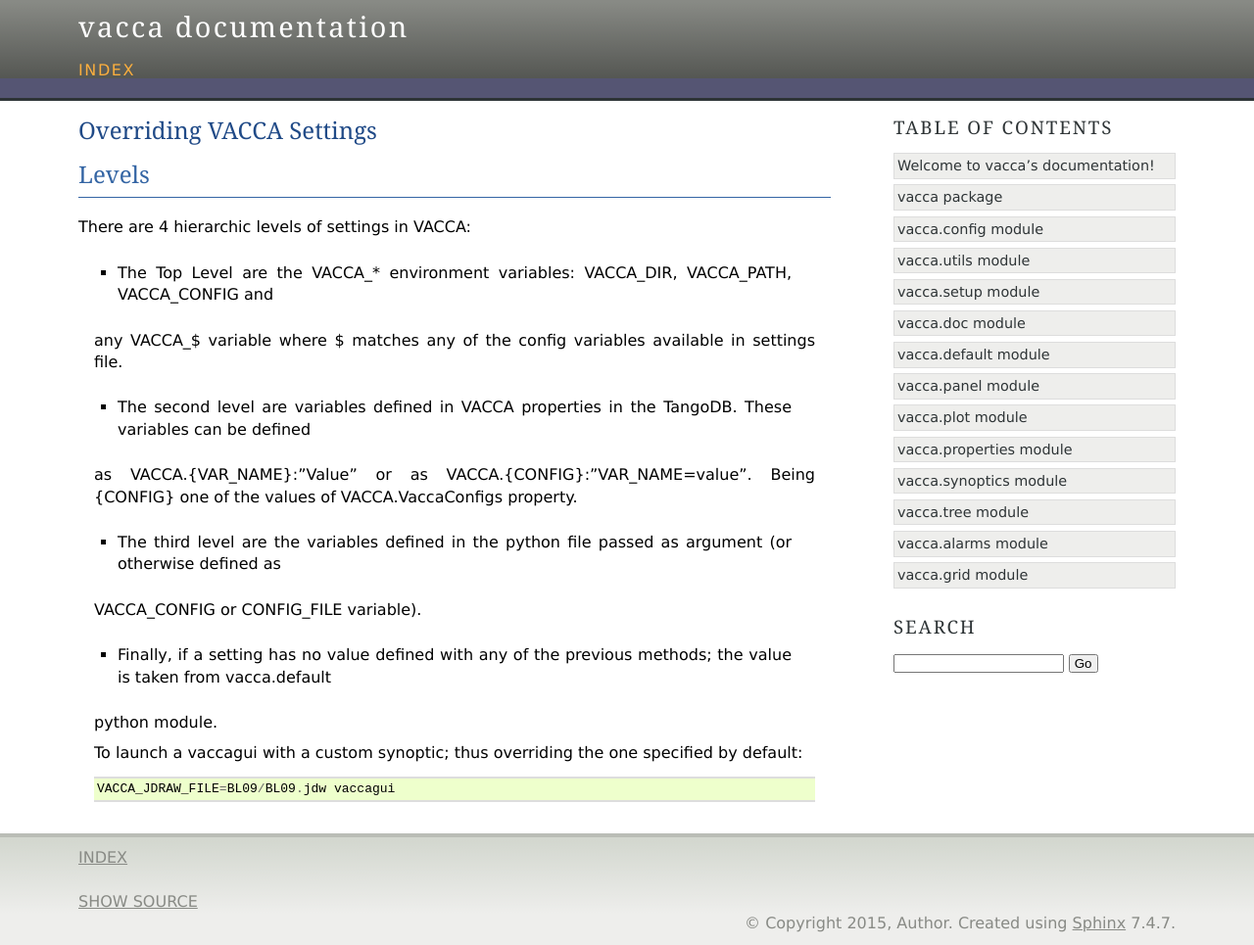
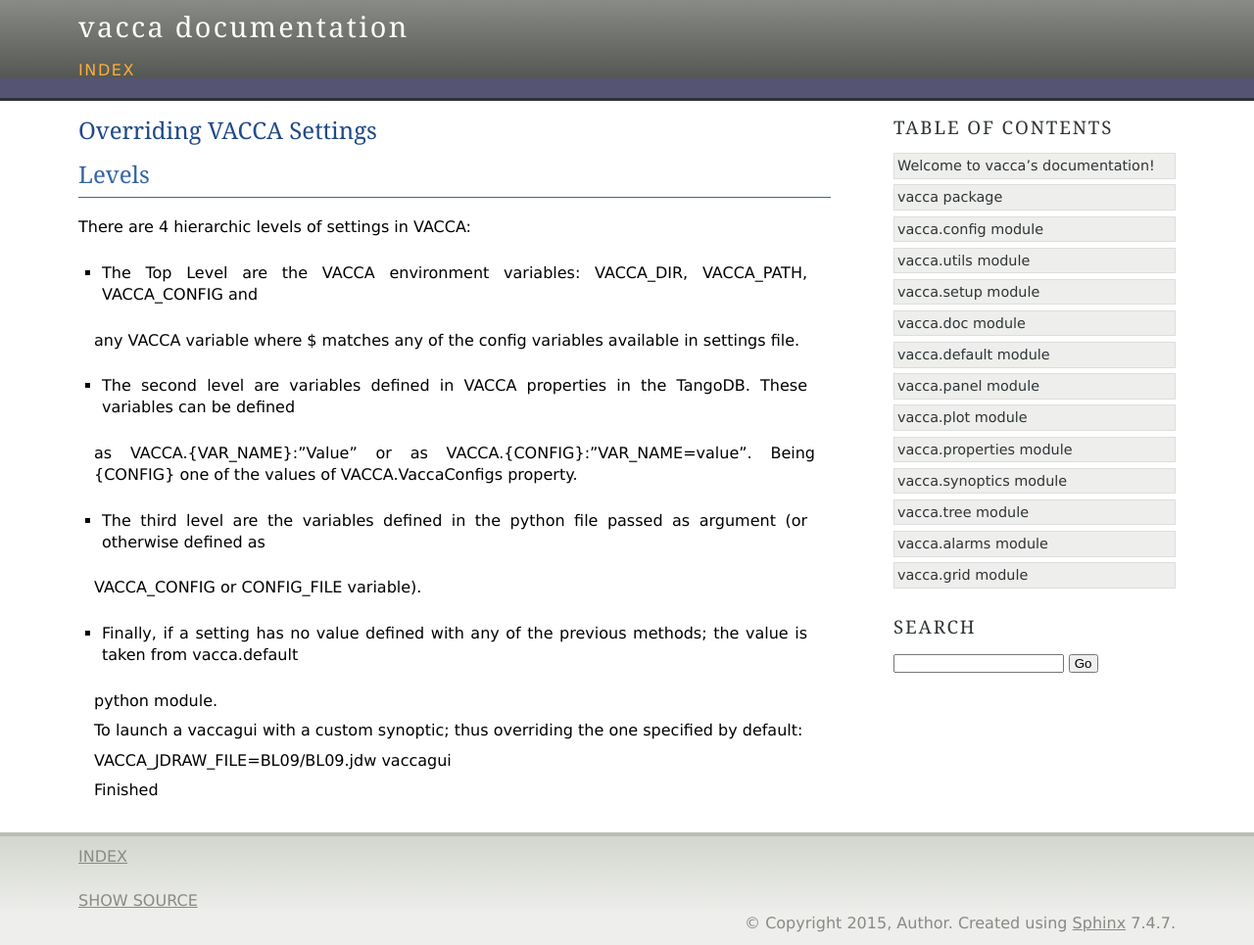
Before and after one commit to tango-controls/VACCA, a Sphinx documentation site: the page built from doc/recipes/EnvironmentVariables.rst, in a window 1280 px wide. Shown: the whole page at 98% size. Built offline with Sphinx 7.4.7, drawn with Linux system fonts in a browser that asks for light colours.

Commit message:
Update EnvironmentVariables.rst

```diff
--- a/doc/recipes/EnvironmentVariables.rst
+++ b/doc/recipes/EnvironmentVariables.rst
@@ -1,4 +1,3 @@
-
 =========================
 Overriding VACCA Settings
 =========================
@@ -8,17 +7,17 @@ Levels
 
 There are 4 hierarchic levels of settings in VACCA:
 
- * The Top Level are the VACCA_* environment variables: VACCA_DIR, VACCA_PATH, VACCA_CONFIG and
- any VACCA_$ variable where $ matches any of the config variables available in settings file.
+* The Top Level are the VACCA environment variables: VACCA_DIR, VACCA_PATH, VACCA_CONFIG and
+ any VACCA variable where $ matches any of the config variables available in settings file.
 
- * The second level are variables defined in VACCA properties in the TangoDB. These variables can be defined
+* The second level are variables defined in VACCA properties in the TangoDB. These variables can be defined
  as VACCA.{VAR_NAME}:"Value" or as VACCA.{CONFIG}:"VAR_NAME=value". Being {CONFIG} one of the values of
  VACCA.VaccaConfigs property.
 
- * The third level are the variables defined in the python file passed as argument (or otherwise defined as
+* The third level are the variables defined in the python file passed as argument (or otherwise defined as
  VACCA_CONFIG or CONFIG_FILE variable).
 
- * Finally, if a setting has no value defined with any of the previous methods; the value is taken from vacca.default
+* Finally, if a setting has no value defined with any of the previous methods; the value is taken from vacca.default
  python module.
 
  Examples
@@ -26,4 +25,6 @@ There are 4 hierarchic levels of settings in VACCA:
 
  To launch a vaccagui with a custom synoptic; thus overriding the one specified by default::
 
-   VACCA_JDRAW_FILE=BL09/BL09.jdw vaccagui
+ VACCA_JDRAW_FILE=BL09/BL09.jdw vaccagui
+
+ Finished
```
